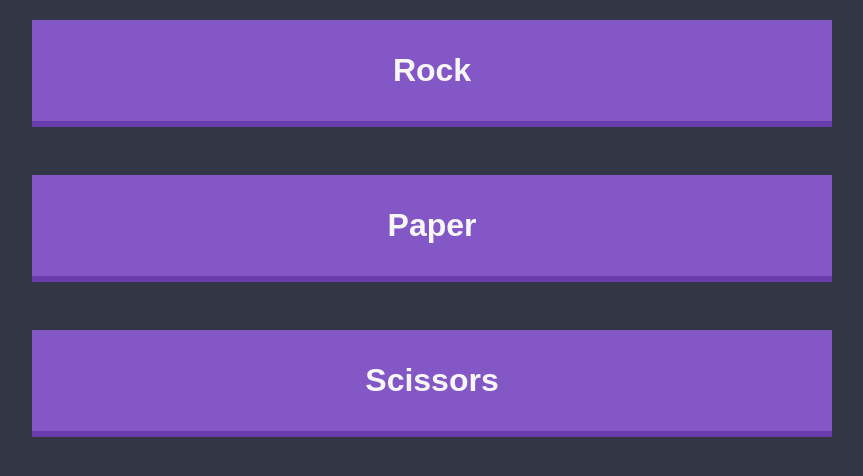
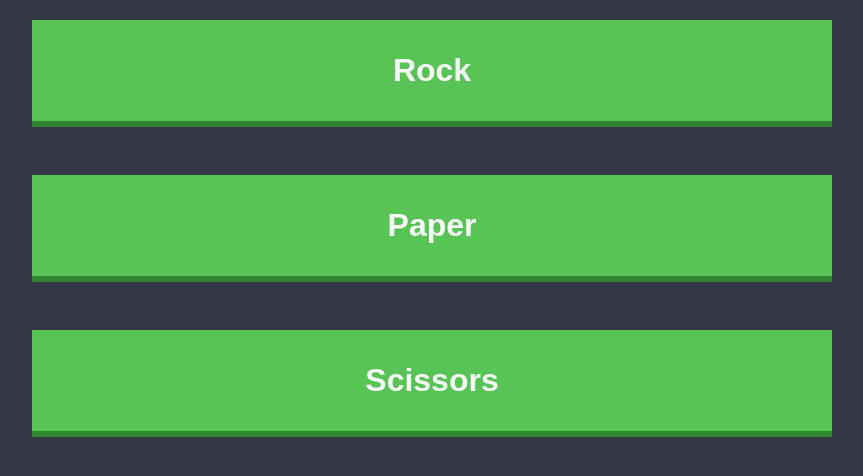
Before and after one commit to aaronshivers/rpc-react, a React (Create React App) app: page / in a window 1280 px wide. Shown: the top 476 px of the page, without its empty margins (208-1071 px from the left). Built offline with nearby package versions, Linux system fonts and the light colour scheme.

Commit message:
changed button color

```diff
--- a/src/styles/base/_settings.scss
+++ b/src/styles/base/_settings.scss
@@ -7,6 +7,7 @@ $dark-blue: #333745;
 $light-grey: #888;
 $grey: #666;
 $purple: #8357c5;
+$green: #58c456;
 
 // Font Sizes
 $font-size-large: 1.8rem;
--- a/src/styles/components/_button.scss
+++ b/src/styles/components/_button.scss
@@ -1,7 +1,7 @@
 .button {
-  background: $purple;
+  background: $green;
   border: none;
-  border-bottom: .6rem solid darken($purple, 10%);
+  border-bottom: .6rem solid darken($green, 20%);
   color: $off-white;
   font-weight: bold;
   font-size: $l-size;
```
